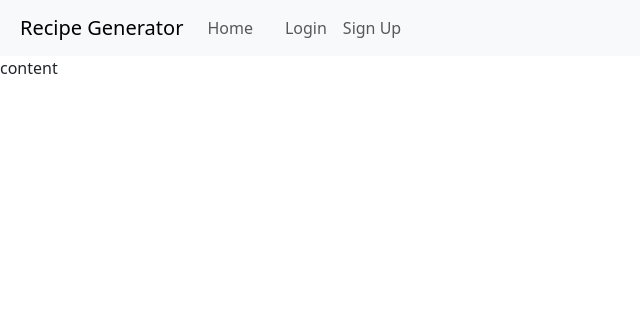
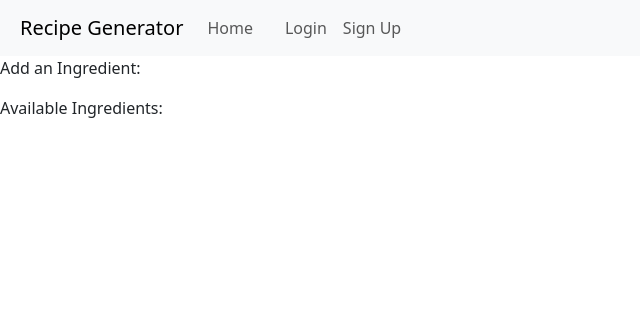
Before and after one commit to kpeter49/ITSC_4155_Group_12, a Django app: page /restrictions in a window 1280 px wide. Shown: the top 316 px of the page, without its empty margins (0-640 px from the left). Run offline with Django 4.2, Linux system fonts and the light colour scheme; data that the repository does not hold is empty; parts of the project's set-up code (start-up, migrations or seed data) failed here and were passed over; some libraries are stand-ins or nearby versions.

Commit message:
Added Ingredient restriction feature

```diff
--- a/recipeapp/recipegenerator/admin.py
+++ b/recipeapp/recipegenerator/admin.py
@@ -2,9 +2,13 @@
 
 # Register your models here.
 
-from .models import Recipe
+from .models import Recipe, Ingredient, Restriction
 
 class RecipeAdmin(admin.ModelAdmin):
     list_display = ("name", "ingredients","proteinLevel","fatLevel")
 
 admin.site.register(Recipe, RecipeAdmin)
+
+admin.site.register(Ingredient)
+
+admin.site.register(Restriction)
--- a/recipeapp/recipegenerator/urls.py
+++ b/recipeapp/recipegenerator/urls.py
@@ -1,11 +1,11 @@
 from django.urls import include, path
 
-from .views import HomePageView, SearchResultsView, ProfileView, SignUpView, RestrictionsView
+from .views import HomePageView, SearchResultsView, ProfileView, SignUpView, restrictionsview
 
 urlpatterns = [
     path("search/", SearchResultsView.as_view(), name="search_results"),
     path("", HomePageView.as_view(), name="home"),
-    path("restrictions", RestrictionsView.as_view(), name="restrictions"),
+    path("restrictions", restrictionsview, name="restrictions"),
     path('accounts/', include('django.contrib.auth.urls')),
     path('accounts/profile/', ProfileView.as_view(), name="profile"),
     path("signup/", SignUpView.as_view(), name="signup")
--- a/recipeapp/recipegenerator/views.py
+++ b/recipeapp/recipegenerator/views.py
@@ -9,7 +9,7 @@
 from django.urls import reverse_lazy
 from django.views import generic
 
-from .models import Recipe
+from .models import Recipe, Ingredient, Restriction
 
 
 class HomePageView(TemplateView):
@@ -33,5 +33,15 @@
     success_url = reverse_lazy("login")
     template_name = "registration/signup.html"
 
-class RestrictionsView(TemplateView):
-    template_name = 'restrictions.html'
+def restrictionsview(request):
+    if request.method == 'POST':
+        if request.POST.get('ingredientadd'):
+            Restriction.objects.create(ingredientId=request.POST.get('ingredientadd'), userName=request.user.username)
+        if request.POST.get('ingredientremove'):
+            Restriction.objects.get(ingredientId=request.POST.get('ingredientremove')).delete()
+
+    selectedIds = Restriction.objects.filter(userName = request.user.username)
+    selectedIngredients = []
+    for item in selectedIds:
+        selectedIngredients.append({'ingredientId':item.ingredientId, 'ingredientName':Ingredient.objects.get(id=item.ingredientId).name})
+    return render(request, 'restrictions.html', {'all_ingredients' : Ingredient.objects.all(), 'selected_ingredients': selectedIngredients})
--- a/recipeapp/templates/restrictions.html
+++ b/recipeapp/templates/restrictions.html
@@ -1,6 +1,46 @@
 {% extends "base_generic.html" %}
 
 {% block content %}
-    <p>content</p>
+
+<div class="presetselector">
+    <div class="presetdropdown">
+
+    </div>
+    <div class="presetlist">
+
+    </div>
+</div>
+<div class="ingredientselector">
+    <div class="resultlist">
+        <div class="form-group">
+            <label for="exampleFormControlSelect2">Add an Ingredient:</label>
+            <form class="form-group" action="" method="post">
+                {% csrf_token %}
+
+                <div class="list-group">
+                    {% for ingredient in all_ingredients %}
+                    <button type="submit" class="list-group-item list-group-item-action"  name="ingredientadd" id="ingredientadd" value={{ingredient.id}}>{{ingredient.name}}</button>
+                    {% endfor %}
+                </div>
+
+            </form>
+        </div>
+    </div>
+    <div class="ingredientlist">
+        <div class="form-group">
+            <label for="exampleFormControlSelect2">Available Ingredients:</label>
+            <form class="form-group" action="" method="post">
+                {% csrf_token %}
+
+                <div class="list-group">
+                    {% for ingredient in selected_ingredients %}
+                    <button type="submit" class="list-group-item list-group-item-action"  name="ingredientremove" id="ingredientremove" value={{ingredient.ingredientId}}>{{ingredient.ingredientName}}</button>
+                    {% endfor %}
+                </div>
+
+            </form>
+        </div>
+    </div>
+</div>
 
 {% endblock %}
```
Also changed, not shown: recipeapp/recipegenerator/forms.py (added, +7 -0 lines), recipeapp/recipegenerator/models.py (+59 -0 lines), recipeapp/recipegenerator/migrations/0001_initial.py (added), recipeapp/recipegenerator/migrations/0002_restrictionpreset_restrictionpresetingredient_and_more.py (added), recipeapp/recipegenerator/migrations/0003_alter_restriction_id.py (added), recipeapp/recipegenerator/migrations/0004_alter_ingredient_id_alter_restriction_id_and_more.py (added).
